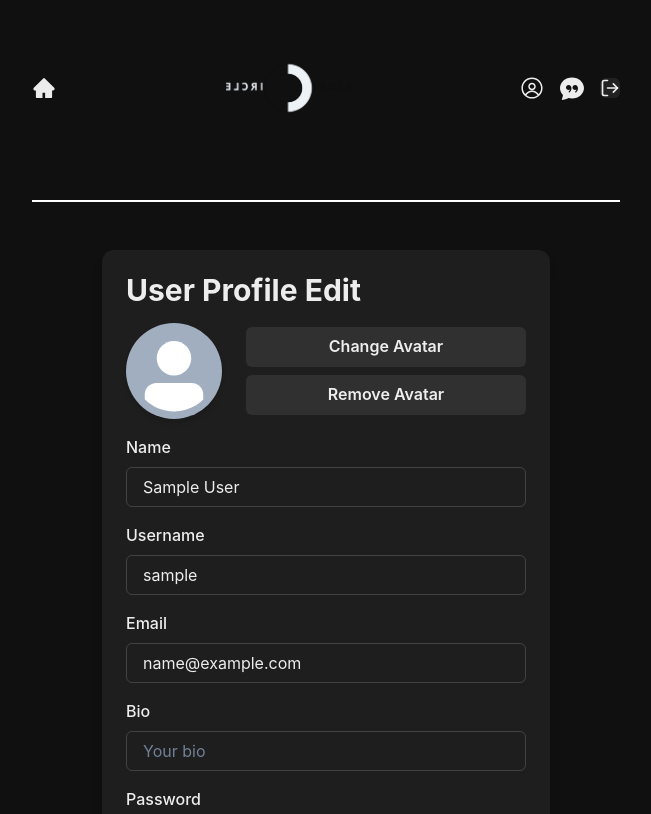
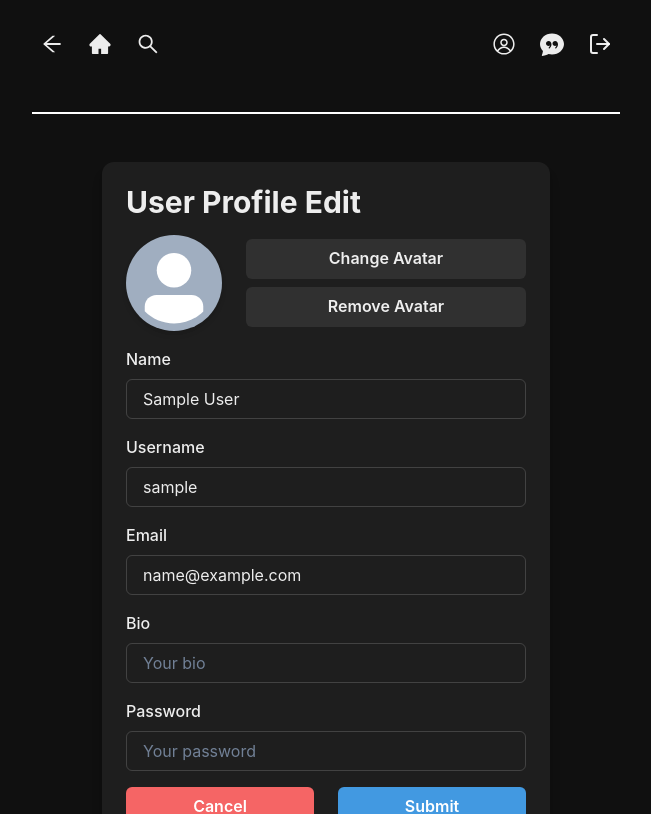
Before and after one commit to pkunray/circle, a React (Vite) app in the folder circle-frontend/: page /update in a window 1280 px wide. Shown: the top 814 px of the page, without its empty margins (314-965 px from the left). Built offline with nearby package versions, Linux system fonts and the light colour scheme; no server answers; sample sign-in values are in the browser's storage.

Commit message:
ui: updated some UI components

```diff
--- a/circle-frontend/src/components/Header.jsx
+++ b/circle-frontend/src/components/Header.jsx
@@ -1,71 +1,113 @@
-import { Box, Flex, Image, Link, useColorMode, Button } from "@chakra-ui/react";
+import { useState } from "react";
+import { Box, Flex, Image, Input, IconButton, Button, useColorMode, Modal, ModalOverlay, ModalContent, ModalHeader, ModalCloseButton, ModalBody, ModalFooter } from "@chakra-ui/react";
 import { useRecoilValue, useSetRecoilState } from "recoil";
+import { useNavigate } from "react-router-dom";
 import userAtom from "../atoms/userAtom";
-import { AiFillHome } from "react-icons/ai";
+import { AiFillHome, AiOutlineArrowLeft, AiOutlineSearch } from "react-icons/ai";
 import { RxAvatar } from "react-icons/rx";
 import { Link as RouterLink } from "react-router-dom";
 import authScreenAtom from "../atoms/authAtom";
 import { BsFillChatQuoteFill } from "react-icons/bs";
-import { MdOutlineSettings } from "react-icons/md";
 import useLogout from "../hooks/useLogout";
 import { FiLogOut } from "react-icons/fi";
+import { useColorModeValue } from "@chakra-ui/react";
 
 const Header = () => {
-  const { colorMode, toggleColorMode } = useColorMode();
+  const { colorMode } = useColorMode();
   const user = useRecoilValue(userAtom);
   const setAuthScreen = useSetRecoilState(authScreenAtom);
   const logout = useLogout();
+  const navigate = useNavigate();
+
+  const [searchTerm, setSearchTerm] = useState("");
+  const [showSearchModal, setShowSearchModal] = useState(false);
+
+  const handleSearchInputChange = (event) => {
+    setSearchTerm(event.target.value);
+  };
+
+  const handleSearchNavigate = () => {
+    navigate(`/${searchTerm}`);
+    setShowSearchModal(false);
+  };
+
+  const handleGoBack = () => {
+    navigate(-1);
+  };
+
+  const hoverColor = useColorModeValue("gray.200", "gray.700");
 
   return (
     <>
       <Flex justifyContent={"space-between"} alignItems={"center"} mt={6} mb="12">
+        <Flex alignItems={"center"} gap={2}>
+          {!user && (
+            <HoverButton as={RouterLink} to="/auth" onClick={() => setAuthScreen("login")} hoverColor={hoverColor}>
+              Login
+            </HoverButton>
+          )}
+          {user && (
+            <HoverButton onClick={handleGoBack} hoverColor={hoverColor}>
+              <AiOutlineArrowLeft size={24} />
+            </HoverButton>
+          )}
+          {user && (
+            <HoverButton as={RouterLink} to="/" hoverColor={hoverColor}>
+              <AiFillHome size={24} />
+            </HoverButton>
+          )}
+          {user && (
+            <Flex alignItems="center">
+              <IconButton
+                icon={<AiOutlineSearch size={24} />}
+                aria-label="Search"
+                variant="ghost"
+                onClick={() => setShowSearchModal(true)}
+                _hover={{ bg: hoverColor }}
+              />
+            </Flex>
+          )}
+        </Flex>
+
         {user && (
-          <Link as={RouterLink} to="/">
-            <AiFillHome size={24} />
-          </Link>
-        )}
-        {!user && (
-          <Link
-            as={RouterLink}
-            to={"/auth"}
-            onClick={() => setAuthScreen("login")}
-          >
-            Login
-          </Link>
+          <Flex alignItems={"center"} gap={2}>
+            <HoverButton as={RouterLink} to={`/${user.username}`} hoverColor={hoverColor}>
+              <RxAvatar size={24} />
+            </HoverButton>
+            <HoverButton as={RouterLink} to="/dm" hoverColor={hoverColor}>
+              <BsFillChatQuoteFill size={24} />
+            </HoverButton>
+            <HoverButton onClick={logout} hoverColor={hoverColor}>
+              <FiLogOut size={24} />
+            </HoverButton>
+          </Flex>
         )}
 
-        <Image
-          cursor={"pointer"}
-          alt="logo"
-          w={32}
-          h={32}
-          src={"/favicon.png"}
-          onClick={toggleColorMode}
-        />
-
-        {user && (
-          <Flex alignItems={"center"} gap={4}>
-            <Link as={RouterLink} to={`/${user.username}`}>
-              <RxAvatar size={24} />
-            </Link>
-            <Link as={RouterLink} to={`/dm`}>
-              <BsFillChatQuoteFill size={24} />
-            </Link>
-            <Button size="xm">
-              <FiLogOut size={20} onClick={logout} />
-            </Button>
-          </Flex>
-        )}
         {!user && (
-          <Link
-            as={RouterLink}
-            to={"/auth"}
-            onClick={() => setAuthScreen("signup")}
-          >
+          <HoverButton as={RouterLink} to="/auth" onClick={() => setAuthScreen("signup")} hoverColor={hoverColor}>
             Sign up
-          </Link>
+          </HoverButton>
         )}
       </Flex>
+
+      <Modal isOpen={showSearchModal} onClose={() => setShowSearchModal(false)}>
+        <ModalOverlay />
+        <ModalContent>
+          <ModalHeader>Search User</ModalHeader>
+          <ModalCloseButton />
+          <ModalBody>
+            <Input
+              placeholder="Enter username"
+              value={searchTerm}
+              onChange={handleSearchInputChange}
+            />
+          </ModalBody>
+          <ModalFooter>
+            <Button onClick={handleSearchNavigate}>Search</Button>
+          </ModalFooter>
+        </ModalContent>
+      </Modal>
+
       <Box
         w="100%"
         h="2px"
@@ -76,4 +118,21 @@ const Header = () => {
   );
 };
 
+const HoverButton = ({ children, hoverColor, ...rest }) => {
+  return (
+    <Box
+      as="button"
+      display="inline-flex"
+      alignItems="center"
+      p={2}
+      borderRadius="md"
+      transition="background 0.3s"
+      _hover={{ bg: hoverColor }}
+      {...rest}
+    >
+      <Box>{children}</Box>
+    </Box>
+  );
+};
+
 export default Header;
--- a/circle-frontend/src/components/UserHeader.css
+++ b/circle-frontend/src/components/UserHeader.css
@@ -29,7 +29,11 @@
     border: 1px solid;
 }
 
-.user-header-spins {
+[data-theme='light'] .user-header-spins {
+    border-bottom: 1.5px solid black;
+}
+
+[data-theme='dark'] .user-header-spins {
     border-bottom: 1.5px solid white;
 }
 
--- a/circle-frontend/src/hooks/useGetUserProfile.js
+++ b/circle-frontend/src/hooks/useGetUserProfile.js
@@ -16,7 +16,6 @@ const useGetUserProfile = () => {
                 const res = await fetch(`/api/users/profile/${username}`);
                 const data = await res.json();
                 if (data.error) {
-                    showToast("Error", data.error, "error");
                     return;
                 }
                 if (data.isFrozen) {
--- a/circle-frontend/src/pages/UpdateProfilePage.jsx
+++ b/circle-frontend/src/pages/UpdateProfilePage.jsx
@@ -1,6 +1,7 @@
 import { Button, Flex, FormControl, FormLabel, Heading, Input, Stack, useColorModeValue, Avatar, Center } from "@chakra-ui/react";
 import { useRef, useState } from "react";
 import { useRecoilState } from "recoil";
+import { useNavigate } from "react-router-dom";
 import userAtom from "../atoms/userAtom";
 import usePreviewImg from "../hooks/usePreviewImg";
 import useShowToast from "../hooks/useShowToast";
@@ -19,6 +20,7 @@ export default function UpdateProfilePage() {
 
     const showToast = useShowToast();
     const { handleImageChange, imageUrl, removeImage } = usePreviewImg();
+    const navigate = useNavigate();
 
     const handleChange = (e) => {
         const { name, value } = e.target;
@@ -52,11 +54,16 @@ export default function UpdateProfilePage() {
             showToast("Success", "Profile updated successfully", "success");
             setUser(data);
             localStorage.setItem("user-circle", JSON.stringify(data));
+            navigate(`/${data.username}`);
         } catch (error) {
             showToast("Error", error, "error");
         } finally {
             setUpdating(false);
         }
+    };
+
+    const handleCancel = () => {
+        navigate(`/${user.username}`);
     };
 
     return (
@@ -105,6 +112,7 @@ export default function UpdateProfilePage() {
                             _hover={{
                                 bg: "red.500",
                             }}
+                            onClick={handleCancel}
                         >
                             Cancel
                         </Button>
--- a/circle-frontend/src/pages/UserPage.jsx
+++ b/circle-frontend/src/pages/UserPage.jsx
@@ -22,6 +22,9 @@ const UserPage = () => {
       setLoadPosts(true);
       try {
         const res = await fetch(`/api/posts/user/${username}`);
+        if (!res.ok) {
+          throw new Error("User not found");
+        }
         const data = await res.json();
         setPosts(data);
       } catch (error) {
@@ -31,10 +34,11 @@ const UserPage = () => {
         setLoadPosts(false);
       }
     };
+
     getPosts();
   }, [username, showToast, setPosts, user]);
 
-  //Loading Spinner
+
   if (!user && loading) {
     return (
       <Flex justifyContent={"center"}>
@@ -43,13 +47,21 @@ const UserPage = () => {
     );
   }
 
-  if (!user && !loading) return <h1>User not found</h1>;
+  if (!user && !loading) return (
+    <Flex justifyContent="center" alignItems="center">
+      <h1>User not found.</h1>
+    </Flex>
+  );
 
   return (
     <>
       <UserHeader user={user} />
 
-      {!loadPosts && posts.length === 0 && <h1>User has no posts.</h1>}
+      {!loadPosts && posts.length === 0 &&
+        <Flex justifyContent="center" alignItems="center">
+          <h1>User has no posts.</h1>
+        </Flex>}
+
       {loadPosts && (
         <Flex justifyContent={"center"} my={12}>
           <Spinner size={"xl"} />
```
Also changed, not shown: 2 other files (tests, documents, lock files or other folders).
